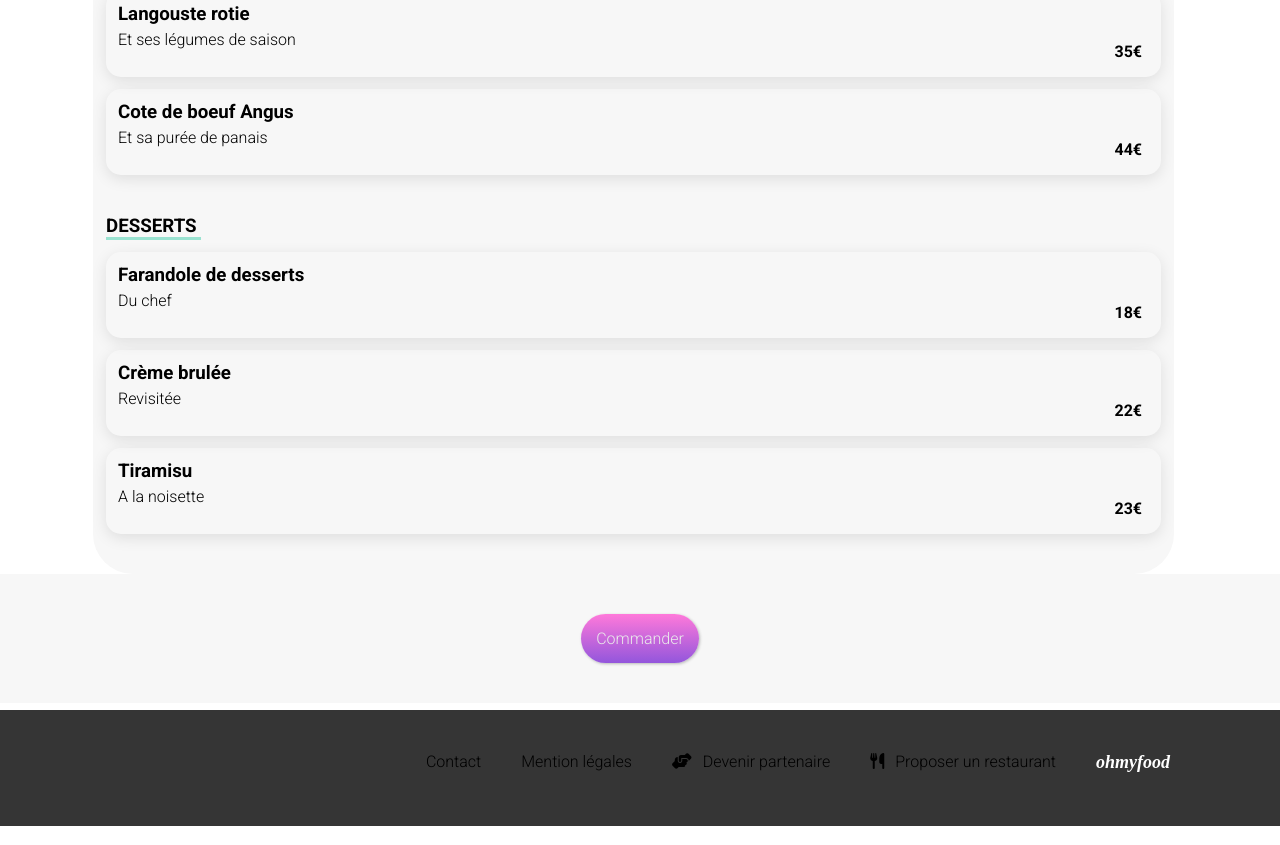
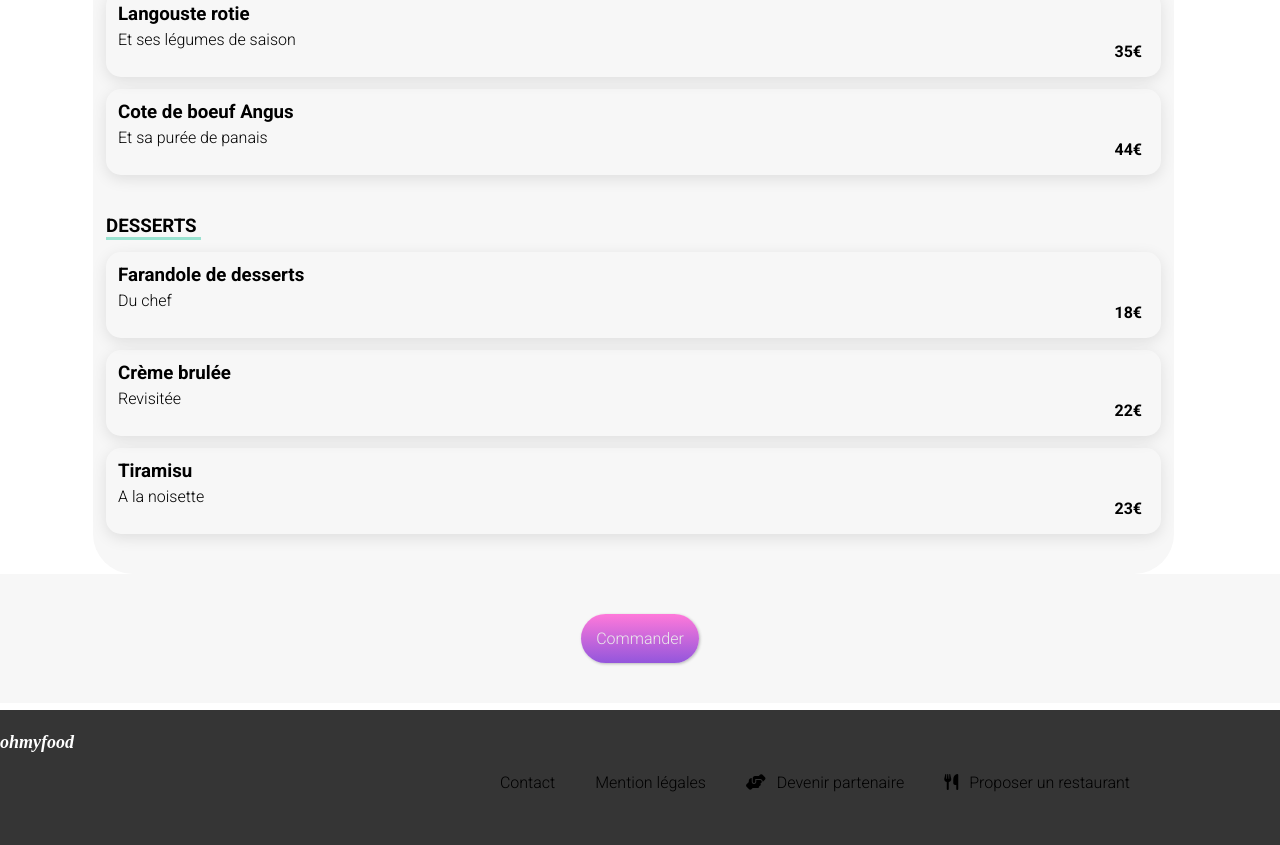
Before and after one commit to pletx/Homyfood, a website: page delice-des-sens.html in a window 1280 px wide. Shown: the part 1056-1901 px from the top of the page. Drawn offline with Linux system fonts and the light colour scheme.

Commit message:
fix: validation W3C restaurants

```diff
--- a/Scss/Pages/footer.scss
+++ b/Scss/Pages/footer.scss
@@ -21,14 +21,13 @@ footer {
 
     ul {
         margin: 0;
-
+        color: #ffffff;
         li {
 
             list-style-type: none;
             margin-top: 7px;:hover{color: aqua;}
 
-            a{color: #ffffff;
-                }
+
 
 
             i {
--- a/delice-des-sens.html
+++ b/delice-des-sens.html
@@ -11,7 +11,7 @@
     <link href="https://fonts.googleapis.com/css2?family=Roboto:wght@300;700&display=swap" rel="stylesheet">
     <title>Ohmyfood</title>
 </head>
-
+<body>
 <header>
     <div class="logo"> <a href="index.html">
             <i class="fa-solid fa-arrow-left"></i>
@@ -22,7 +22,7 @@
 
 </header>
 
-<body>
+
     <main>
         <img class="image-aceuille" src="Image/restaurants/louis-hansel-shotsoflouis-qNBGVyOCY8Q-unsplash.jpg" alt="">
         <section>
@@ -172,20 +172,20 @@
 
     </main>
     <footer>
+        <h2>ohmyfood</h2>
         <ul>
-            <h2>ohmyfood</h2>
-            <a href="">
-                <li><i class="fa-solid fa-utensils"></i>Proposer un restaurant</li>
-            </a>
-            <a href="">
-                <li><i class="fa-solid fa-handshake-angle"></i>Devenir partenaire</li>
-            </a>
-            <a href="">
-                <li>Mention légales</li>
-            </a>
-            <a href="">
-                <li>Contact</li>
-            </a>
+
+        <li><a href=""><i class="fa-solid fa-utensils"></i>Proposer un restaurant</a></li>
+
+
+        <li> <a href=""><i class="fa-solid fa-handshake-angle"></i>Devenir partenaire</a></li>
+
+
+        <li><a href="">Mention légales </a></li>
+
+
+        <li> <a href="">Contact </a></li>
+
         </ul>
 
     </footer>
```
Also changed, not shown: A-la-francaise.html (+16 -14 lines), La-note-enchanté.html (+15 -15 lines), palette-de-gout.html (+15 -17 lines), css/style.css, 1 other file.
